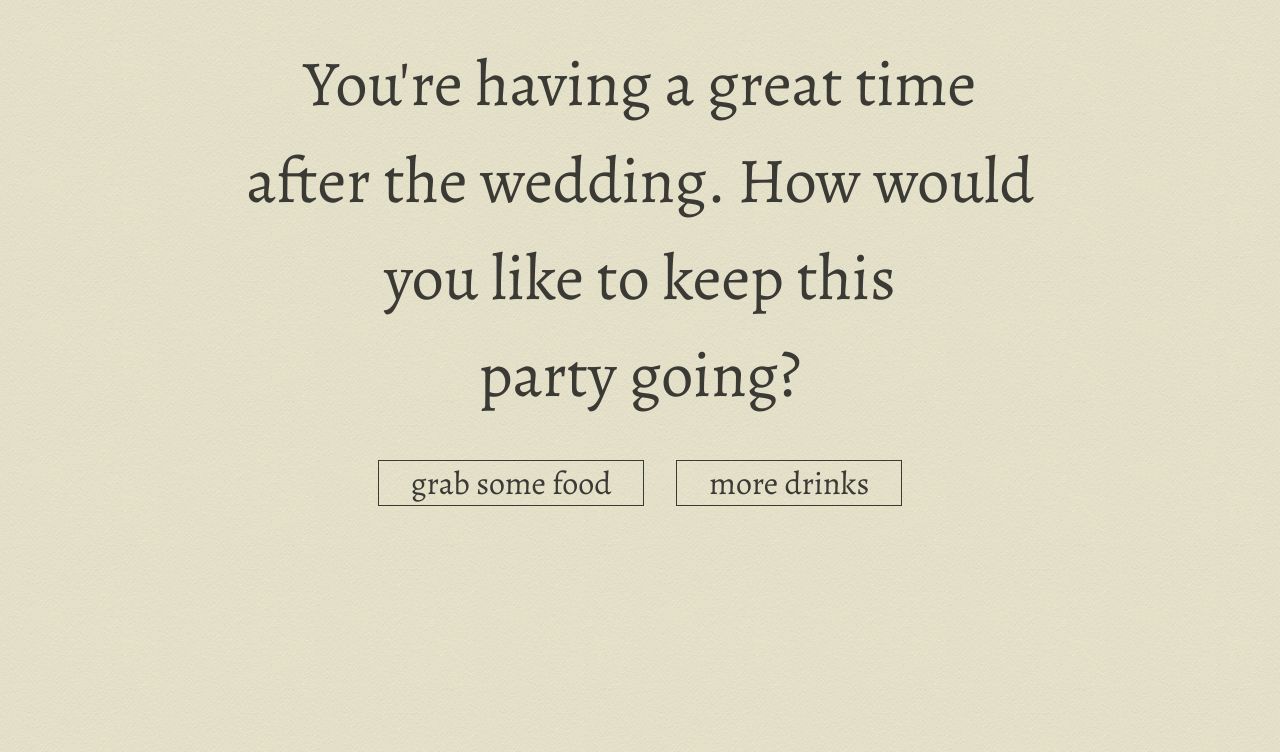
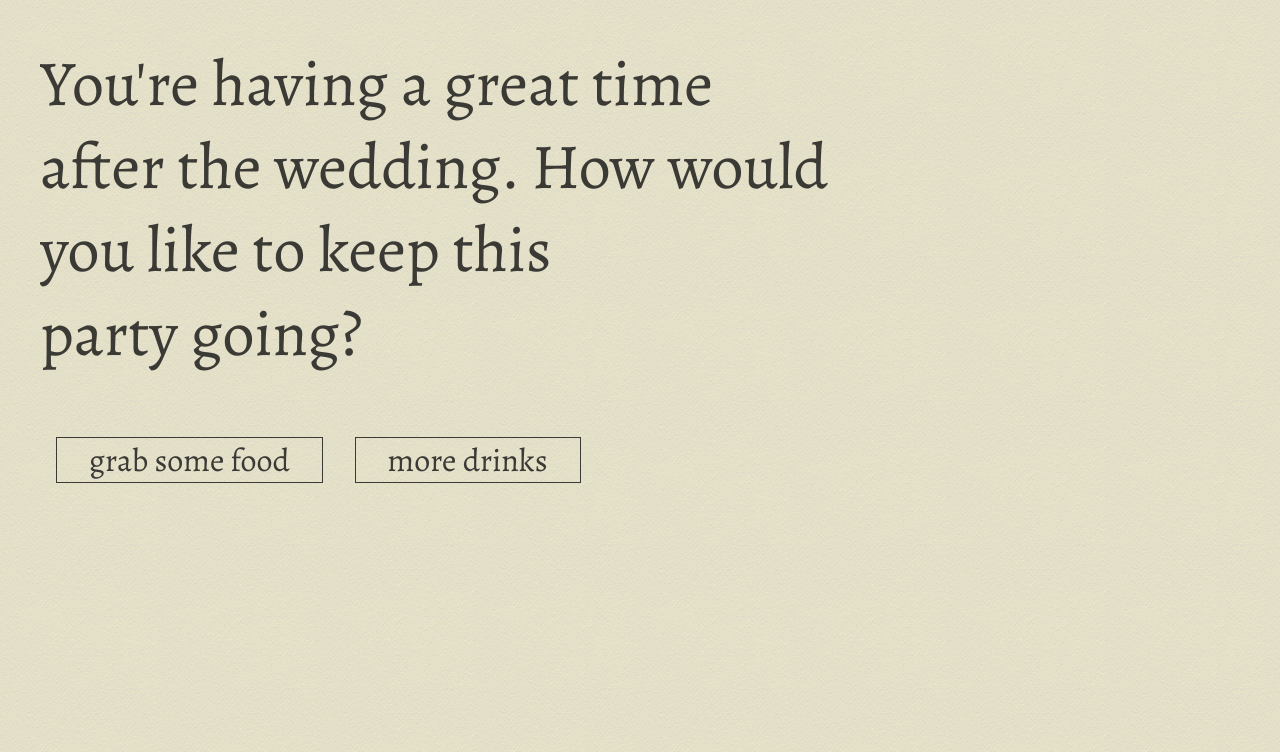
Before and after one commit to zstix/decision-tree, a React (Create React App) app: page / in a window 1280 px wide. Shown: the top 752 px of the page. Built offline with nearby package versions, Linux system fonts and the light colour scheme.

Commit message:
Animation tweaks

```diff
--- a/src/components/App.js
+++ b/src/components/App.js
@@ -6,7 +6,7 @@ import Line from './Line';
 import Button from './Button';
 import data from '../data';
 
-const DELAY = 200; // delay between showing the next line
+const DELAY = 300; // delay between showing the next line
 
 const App = () => {
   const [nodeIndex, setNodeIndex] = useState(1);
--- a/src/components/Button.js
+++ b/src/components/Button.js
@@ -13,7 +13,7 @@ const Wrapper = styled.button`
   cursor: pointer;
   font-family: 'Alegreya', serif;
   font-size: 2em;
-  margin: 1em 0.5em;
+  margin: 2em 0.5em;
   opacity: 0.8;
   outline: none;
   padding: 0 1em;
--- /dev/null
+++ b/src/components/Letter.js
@@ -0,0 +1,22 @@
+import React from 'react';
+import PropTypes from 'prop-types';
+import styled from 'styled-components';
+
+import withDelay from './withDelay';
+import { slideUp } from '../styles/animations';
+
+const Wrapper = styled.span`
+  position: relative;
+
+  animation: 0.7s ${slideUp} ease-out;
+`;
+
+const Letter = ({ character }) => (
+  <Wrapper>{character}</Wrapper>
+);
+
+Letter.propTypes = {
+  character: PropTypes.string.isRequired
+};
+
+export default withDelay(Letter);
--- a/src/components/Line.js
+++ b/src/components/Line.js
@@ -2,26 +2,38 @@ import React from 'react';
 import PropTypes from 'prop-types';
 import styled from 'styled-components';
 
+import Letter from './Letter';
 import withDelay from './withDelay';
-import { slideUp } from '../styles/animations';
+
+const DELAY = 30;
 
 const Wrapper = styled.p`
   color: #111;
   font-family: 'Alegreya', serif;
   font-size: 4em;
+  height: 1.3em;
   margin: 0;
-  margin-bottom: 10px;
   opacity: 0.8;
+  overflow: hidden;
   padding: 0;
-
-  animation: 0.8s ${slideUp} ease-in-out;
+  position: relative;
+  width: 100%;
 `;
 
-const Line = ({ text }) => (
-  <Wrapper>{text}</Wrapper>
+const Line = ({ delay, text }) => (
+  <Wrapper>
+    {text.split('').map((char, i) => (
+      <Letter
+        character={char}
+        delay={delay + (DELAY * i)}
+        key={i}
+      />
+    ))}
+  </Wrapper>
 );
 
 Line.propTypes = {
+  delay: PropTypes.number.isRequired,
   text: PropTypes.string.isRequired
 };
 
--- a/src/styles/animations.js
+++ b/src/styles/animations.js
@@ -2,14 +2,14 @@ import { keyframes } from 'styled-components';
 
 export const slideUp = keyframes`
   0% {
-    clip-path: inset(100% 0 50% 0);
+    top: 100%;
     opacity: 0;
   }
   50% {
-    opacity: 0.2;
+    opacity: 0;
   }
   100% {
-    clip-path: inset(0);
+    top: 0;
     opacity: 0.8;
   }
 `;
--- a/src/styles/global.js
+++ b/src/styles/global.js
@@ -7,7 +7,6 @@ export default createGlobalStyle`
   body {
     background-color: #f5efc9;
     background-image: url(${paper});
-    padding-top: 2em;
-    text-align: center;
+    padding: 2em;
   }
 `;
```
